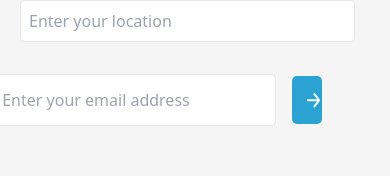
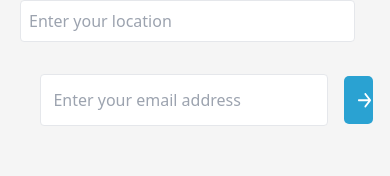
Before and after one commit to Paige-cyber25/resido, a React (Create React App) app: page / in a window 390 px wide. Shown: the part 5426-5602 px from the top of the page. Built offline with nearby package versions, Linux system fonts and the light colour scheme.

Commit message:
refactor: made design changes

```diff
--- a/src/components/MainContent/MainContent.tsx
+++ b/src/components/MainContent/MainContent.tsx
@@ -239,7 +239,7 @@ const MainContent = () => {
           placeholder="Enter your location"
           className={`mb-[2rem] lg:float-right block ml-auto mr-auto lg:ml-[21rem] p-2 lg:p-4 pr-[5.9rem] lg:pr-[10rem] ${styles.input}`}
         />
-        <div className={`flex w-full items-center justify-end gap-[1rem]`}>
+        <div className={`flex w-full items-center justify-end gap-[1rem] ml-[3.2rem] lg:ml-0`}>
         <input
           type="text"
           placeholder="Enter your email address"
```
